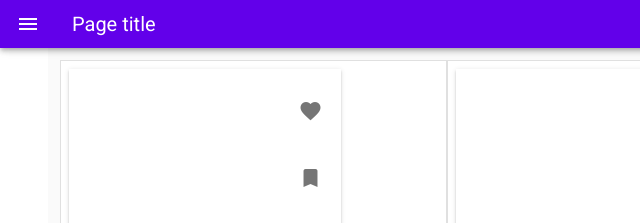
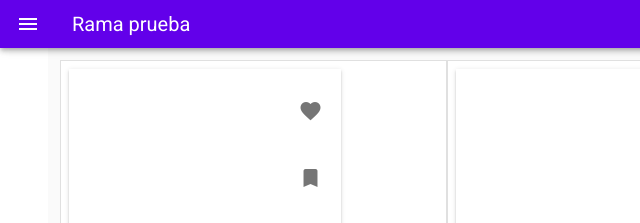
Before and after one commit to evious/git_curso_page, a plain HTML site: page index.html in a window 1280 px wide. Shown: the top 223 px of the page, 0-640 px from the left. Drawn offline with nearby package versions, Linux system fonts and the light colour scheme.

Commit message:
add title en prueba

```diff
--- a/index.html
+++ b/index.html
@@ -19,7 +19,7 @@
           >
             <v-app-bar-nav-icon></v-app-bar-nav-icon>
 
-            <v-toolbar-title>Page title</v-toolbar-title>
+            <v-toolbar-title>Rama prueba</v-toolbar-title>
 
             <v-spacer></v-spacer>
 
```
